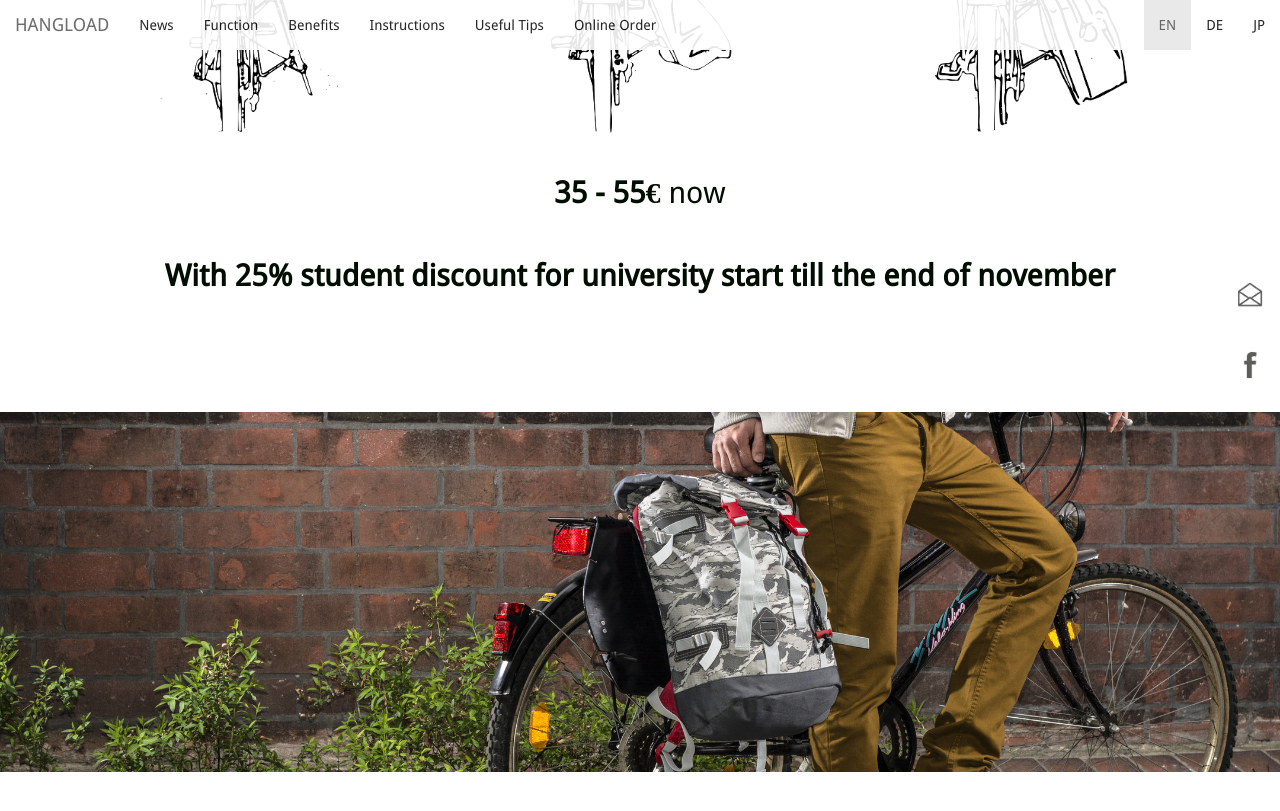
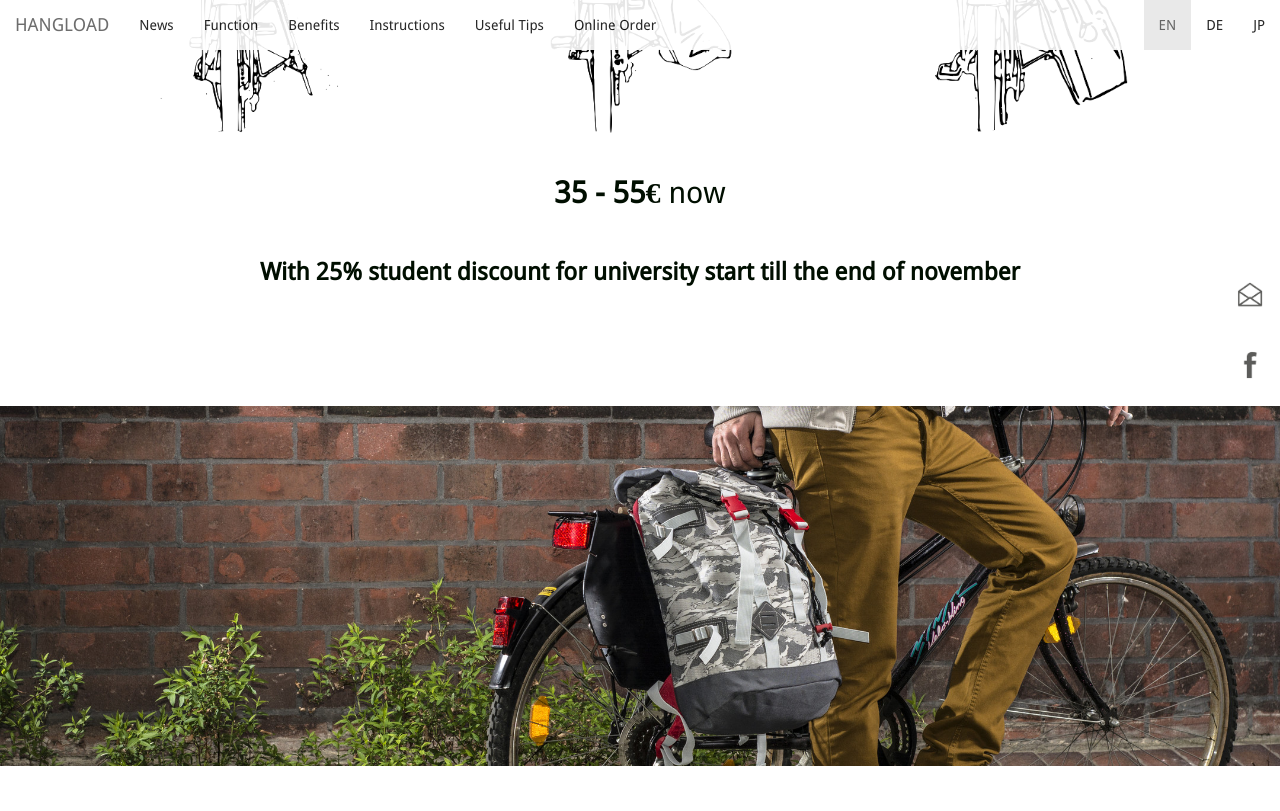
Before and after one commit to bodokaiser/hangload.com, a Jekyll site: the page built from index.html, in a window 1280 px wide and 900 px high, scrolled down 872 px. Shown: the top 811 px of the window. Built offline with Jekyll 4.4.1, drawn with Linux system fonts in a browser that asks for light colours; nearby versions of some CDN libraries; library files that are not in the unit come from our copies; Markdown is read by kramdown in place of the engine named in the settings.

Commit message:
Update index.html

```diff
--- a/index.html
+++ b/index.html
@@ -42,7 +42,7 @@ description: Hangload is a innovative bag carrier for the bicycle as an alternat
     </div>
 <h2 class="text-center"> <font color=”silver”> <strong> 35 - 55€ </strong> now </font> </h2>
 <br>
- <h2 class="text-center"> <font color=”silver”> <strong> With 25% student discount for university start till the end of november </strong> </font> </h2>
+ <h3 class="text-center"> <font color=”silver”> <strong> With 25% student discount for university start till the end of november </strong> </font> </h3>
 <br>
   </div>
 </article>
@@ -105,7 +105,7 @@ description: Hangload is a innovative bag carrier for the bicycle as an alternat
   The PE version is designed to be mounted on the right side of your carrier
   and is pulled out into position for use. </p>
  <h2 class="text-center"> <font color=”#800000”> <a href="/webshop/#order"> <strong> 55€ </strong> now </font>  </a> </h2>
-   <h3 class="text-center"> <font color=”#800000”> <a href="/webshop/#order"> <strong> 25% student discount till the end of november ! </strong> </font>  </a> </h3>
+   <h4 class="text-center"> <font color=”#800000”> <a href="/webshop/#order"> <strong> 25% student discount till the end of november ! </strong> </font>  </a> </h4>
     </div>
 </div>
 
@@ -138,7 +138,7 @@ src="/images/webshop/stainless steel with banner.png" />
   The stainless steel fixed-angled Hangload can be fitted onto either or both sides of your bicycle rack.
   Banners available in a choice of colors.</p>
   <h2 class="text-center"> <font color=”#800000”> <a href="/webshop/#order"> <strong> 35€ </strong> now </font> </a> </h2>
-   <h3 class="text-center"> <font color=”#800000”> <a href="/webshop/#order"> <strong> 25% student discount till the end of november ! </strong> </font>  </a> </h3>
+   <h4 class="text-center"> <font color=”#800000”> <a href="/webshop/#order"> <strong> 25% student discount till the end of november ! </strong> </font>  </a> </h4>
     </div>
   </div>
 
```
